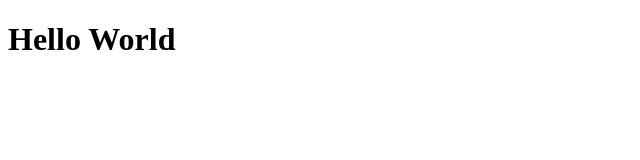
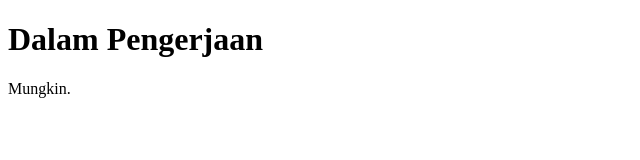
Before and after one commit to anderezya/Anderezya, a plain HTML site: page index.html in a window 1280 px wide. Shown: the whole page, without its empty margins (0-640 px from the left). Drawn offline with Linux system fonts and the light colour scheme.

Commit message:
Update index.html

```diff
--- a/index.html
+++ b/index.html
@@ -5,6 +5,7 @@
   <link href="styles.css" rel="stylesheet>
 </head>
   <body>
-    <h1 id="title">Hello World</h1>
+    <h1 id="title">Dalam Pengerjaan</h1>
+  <p id="description">Mungkin.</p>
     </body>
 </html>
```
